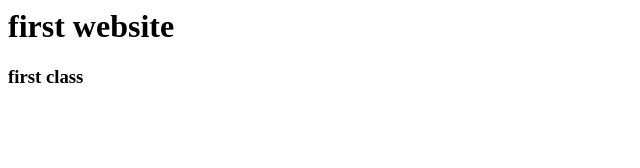
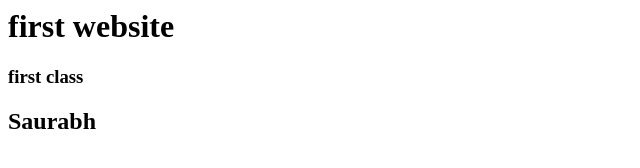
Before and after one commit to saurabhbarman/second, a plain HTML site: page index.html in a window 1280 px wide. Shown: the whole page, without its empty margins (0-640 px from the left). Drawn offline with Linux system fonts and the light colour scheme.

Commit message:
Update index.html

```diff
--- a/index.html
+++ b/index.html
@@ -1,2 +1,3 @@
 <h1>first website</h1>
 <h3>first class</h3>
+<h2>Saurabh</h2>
```
